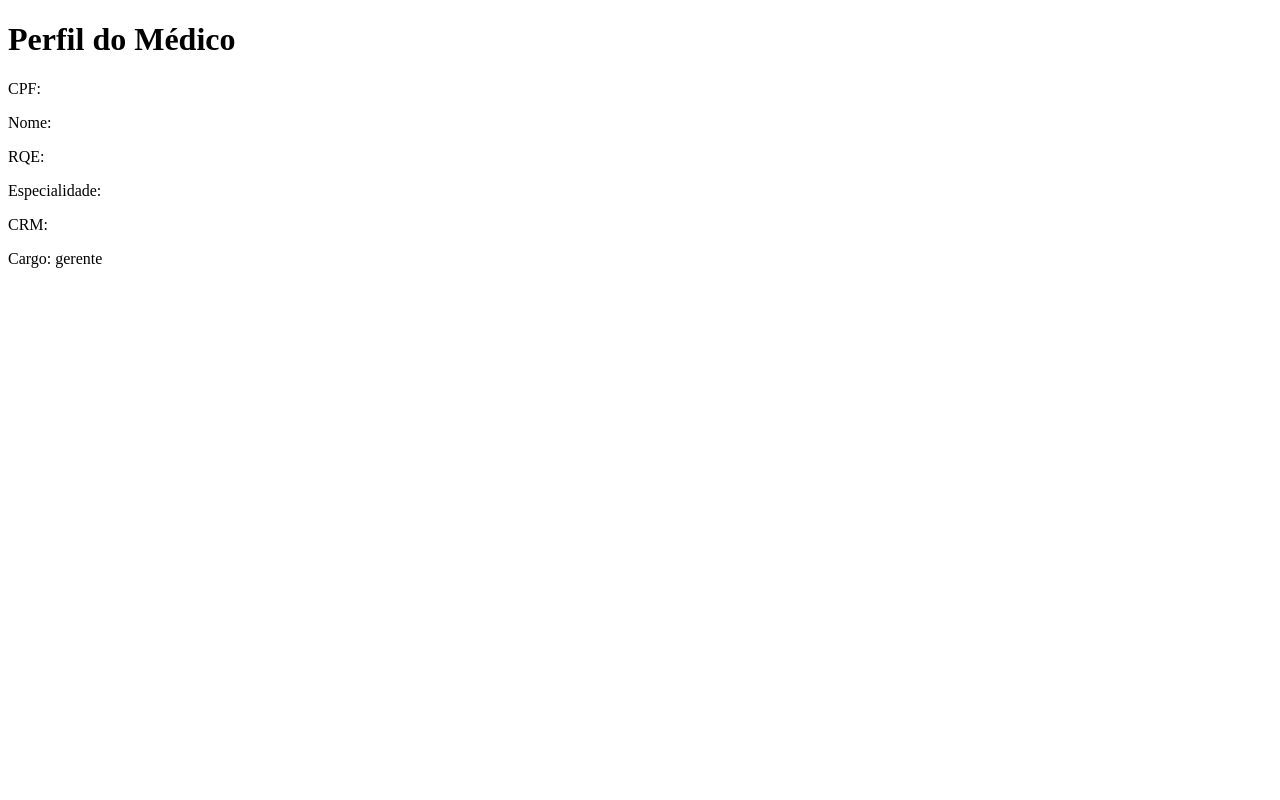
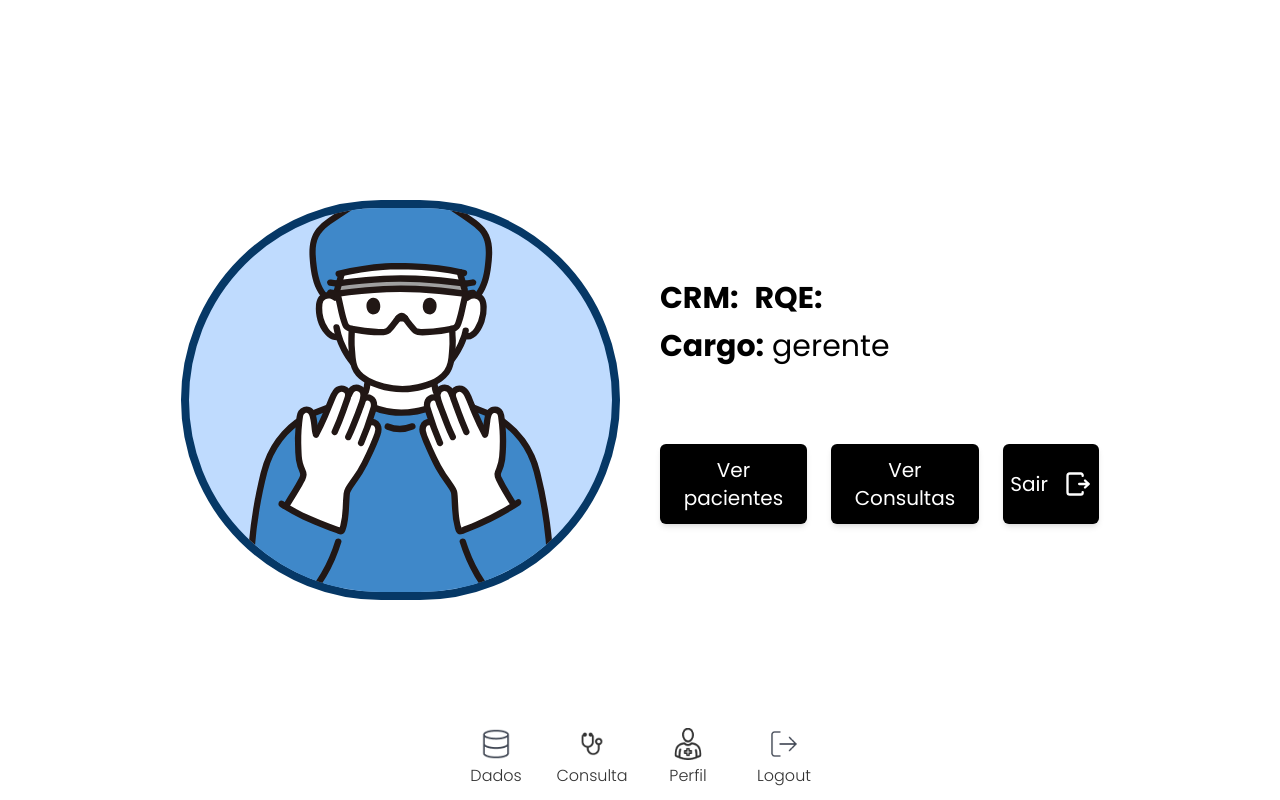
Before and after one commit to dan-albuquerque/Projeto-Banco-de-dados, a Next.js app in the folder client/: page /Perfil in a window 1280 px wide. Built offline with nearby package versions, Linux system fonts and the light colour scheme.

Commit message:
add profile viewing user story

```diff
--- a/client/src/pages/Perfil.js
+++ b/client/src/pages/Perfil.js
@@ -1,6 +1,7 @@
 import React, { useState, useEffect } from 'react';
 import { Toaster } from 'react-hot-toast';
-
+import { CentralizedLayout } from '@/app/layout';
+import DownerNav from '@/components/DownerNav';
 export default function Perfil() {
   const [medico, setMedico] = useState({
     cpf: "",
@@ -54,18 +55,39 @@ export default function Perfil() {
   }, [cpfGerente]);
 
   return (
-    <>
+    <CentralizedLayout>
       <Toaster />
-      <div>
-        <h1>Perfil do Médico</h1>
-        <p>CPF: {medico.cpf}</p>
-        <p>Nome: {medico.nome}</p>
-        <p>RQE: {medico.rqe}</p>
-        <p>Especialidade: {medico.especialidade}</p>
-        <p>CRM: {medico.crm}</p>
-        {medico.fk_medico_cpf_gerente && <p>Gerente: {nomeGerente}</p>}
-        {medico.fk_medico_cpf_gerente === null && <p>Cargo: gerente</p>}
+      <div className='w-4/4 flex justify-between gap-10' style = {{height: '50vh'}}>
+      <div className='w-1/2 h-full'>
+          <div className='h-full w-full rounded-full bg-blue-200 border-customBlue border-8'>
+            <img className='w-full h-full object-cover rounded-full' src='img/doctor.svg' alt='Foto do médico' />
+           </div>
+        </div>
+        <div className='flex items-start w-1/2 flex-col gap-20'>
+          <div className='gap-1'>
+            <h1 className= 'text-7xl'>{medico.nome}</h1>
+            <p className='italic text-4xl text-gray-600'>{medico.especialidade}</p>
+          </div>
+          <div className='flex flex-col gap-3'>
+            <div className='flex gap-4 text-3xl'>
+              <p><b>CRM:</b> {medico.crm}</p>
+              <p><b>RQE:</b> {medico.rqe}</p>
+            </div>
+            <div className='flex flex-col'>
+                {medico.fk_medico_cpf_gerente && <p className='text-3xl'><b>Gerente:</b> {nomeGerente}</p>}
+                {medico.fk_medico_cpf_gerente === null && <p className='text-3xl'><b>Cargo:</b> gerente</p>}
+            </div>
+
+          </div>
+          <div className='flex gap-6'>
+              <button className='bg-black text-white text-xl rounded-md p-3 shadow-md transition-transform duration-200 hover:scale-105'>Ver pacientes</button>
+              <button className='bg-black text-white text-xl rounded-md p-3 shadow-md transition-transform duration-200 hover:scale-105'>Ver Consultas</button>
+              <button className='bg-black text-white text-xl rounded-md p-3 shadow-md transition-transform duration-200 hover:scale-105 flex gap-4 items-center justify-center'><p>Sair</p><img className= "w-7 h-7"src = "img/logout2.svg"></img></button>
+            </div>
+        </div>
+
       </div>
-    </>
+      <DownerNav />
+    </CentralizedLayout>
   );
 }
```
Also changed, not shown: client/public/img/doctor.svg (added), client/public/img/logout2.svg (added).
